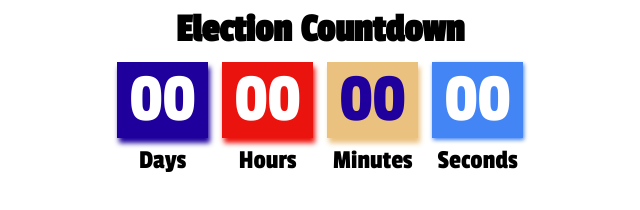
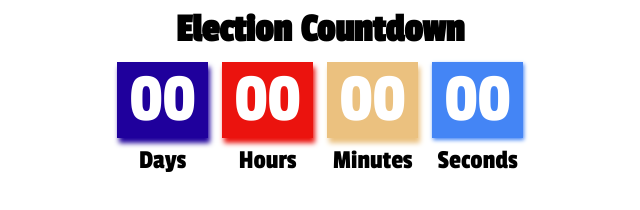
Before and after one commit to StephenDK/iFrameTimer, a website: page index.html in a window 1280 px wide. Shown: the whole page, without its empty margins (320-960 px from the left). Drawn offline with Linux system fonts and the light colour scheme.

Commit message:
Update index.html

```diff
--- a/index.html
+++ b/index.html
@@ -78,7 +78,7 @@
 }
 
 #minutes {
-  color: #1f009c;
+  color: white;
 }
 
 #seconds {
```
